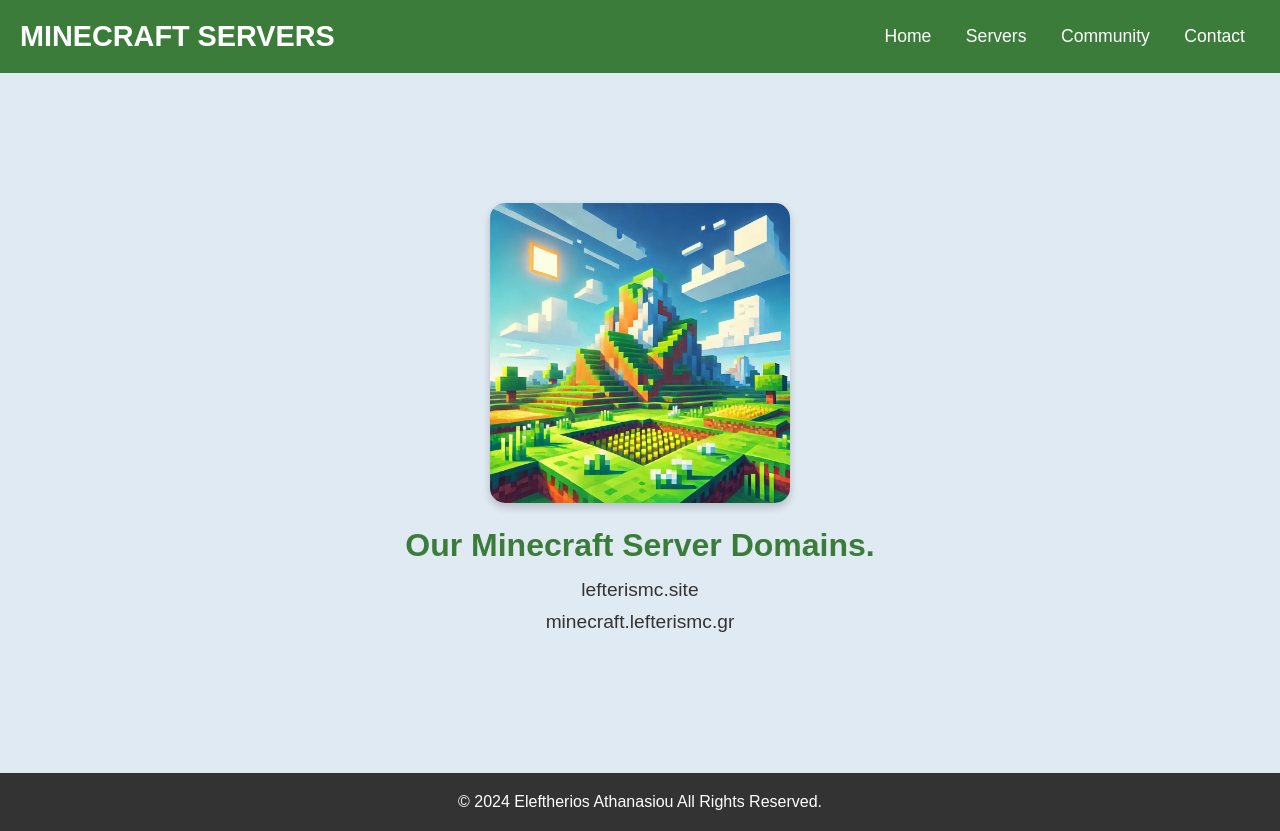
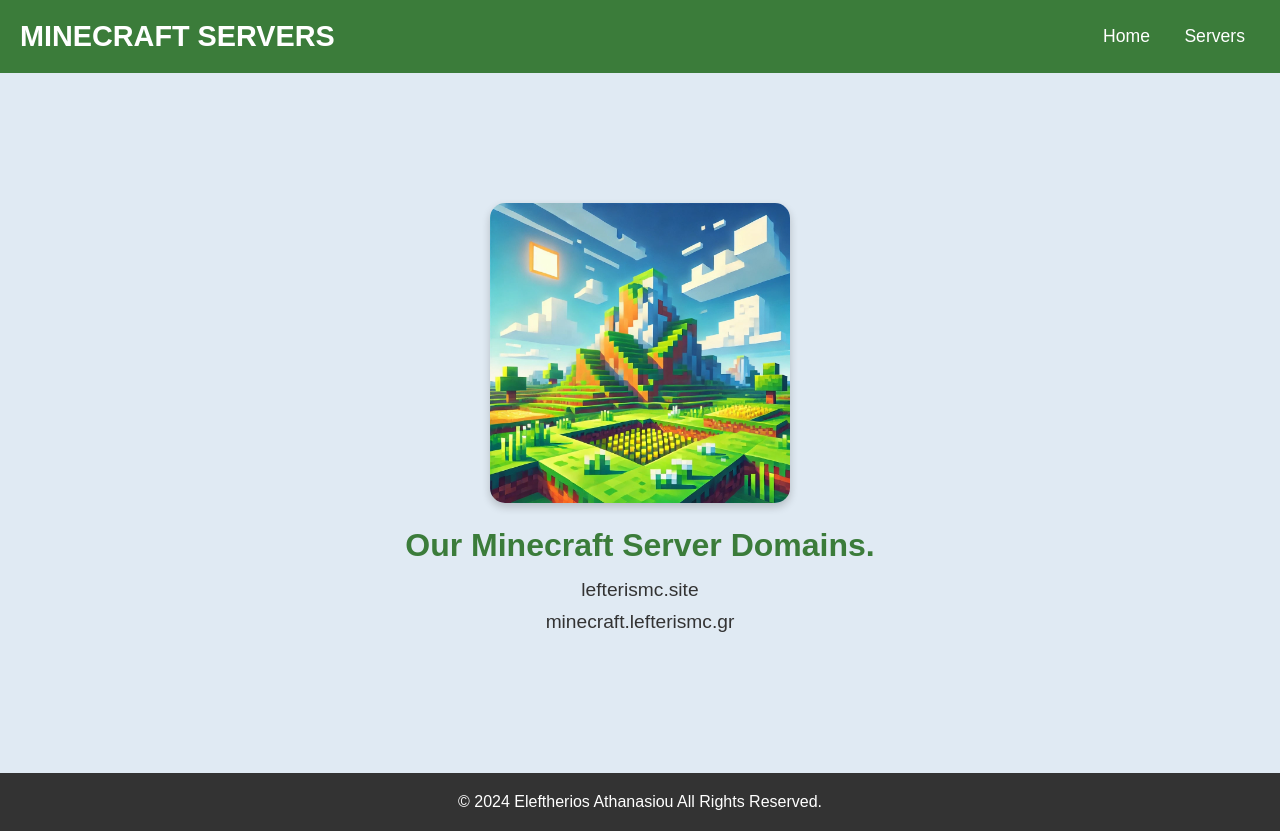
Before and after one commit to lefterisathe/minecraftserver, a plain HTML site: page index.html in a window 1280 px wide. Drawn offline with Linux system fonts and the light colour scheme.

Commit message:
Update index.html

```diff
--- a/index.html
+++ b/index.html
@@ -17,8 +17,6 @@
             <ul class="nav-links">
                 <li><a href="#">Home</a></li>
                 <li><a href="#">Servers</a></li>
-                <li><a href="#">Community</a></li>
-                <li><a href="#">Contact</a></li>
             </ul>
         </nav>
     </header>
```
